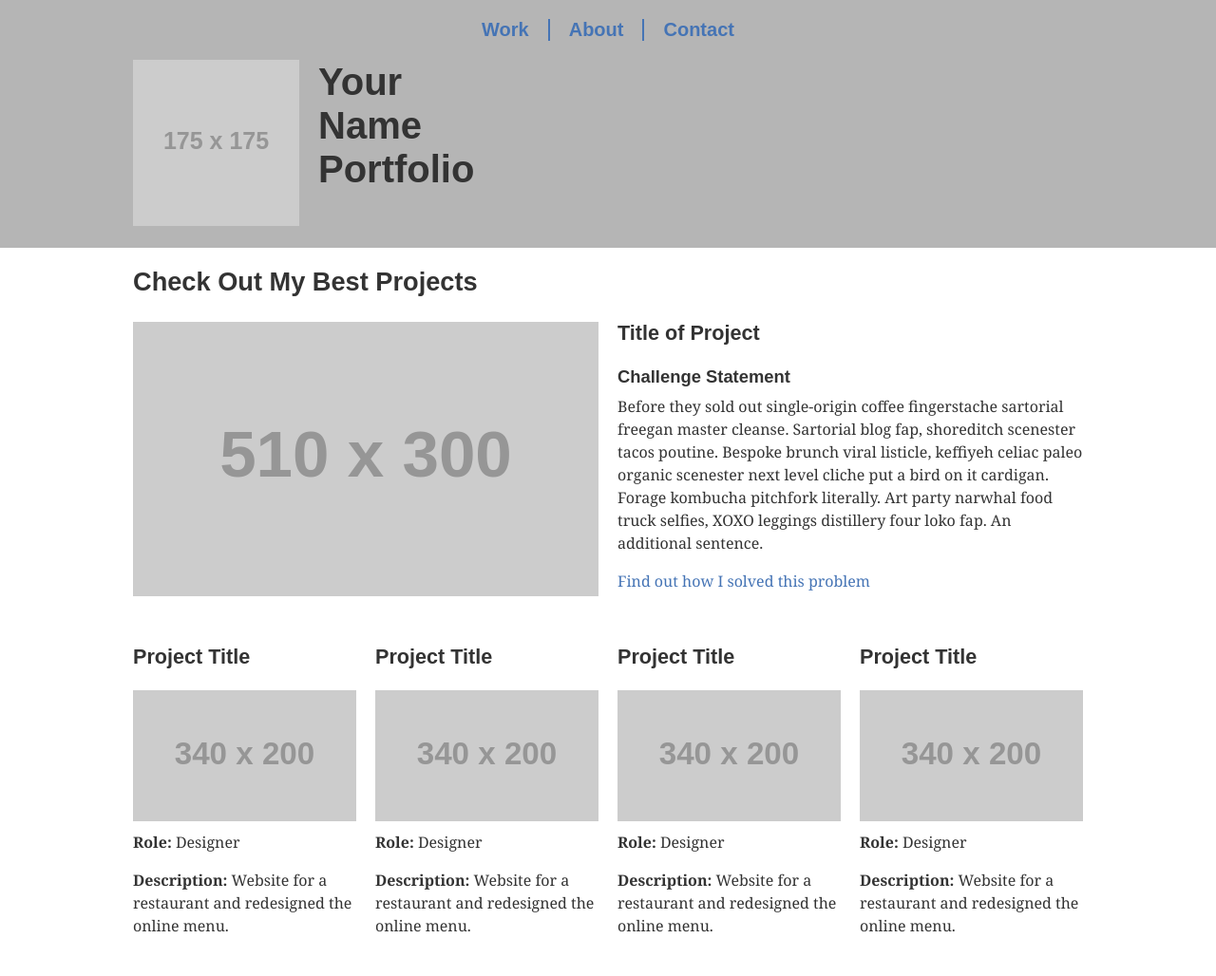
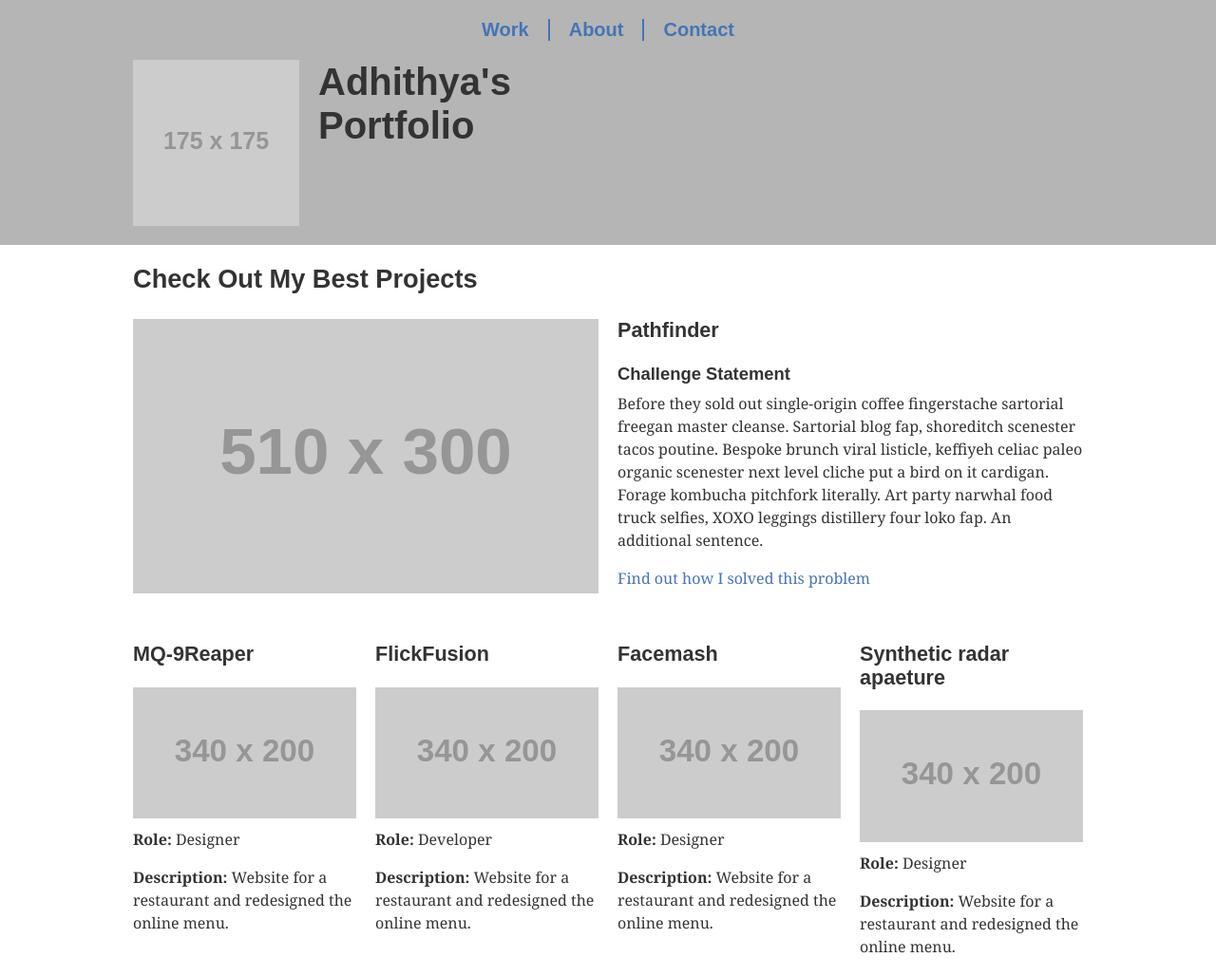
Before and after one commit to adhithyasimha/cc-01, a plain HTML site: page index.html in a window 1280 px wide. Shown: the top 1028 px of the page at 95% size. Drawn offline with nearby package versions, Linux system fonts and the light colour scheme; placeholder pictures from the web are drawn by us.

Commit message:
pes2ug23cs802

```diff
--- a/index.html
+++ b/index.html
@@ -38,7 +38,7 @@
         <div class="wrapper">
 
 			<div class="logo-container">
-				<h1>Your<br>Name<br>Portfolio</h1>
+				<h1>Adhithya's<br>Portfolio</h1>
 
 				<!-- ------------------------------------------------------
 				Note that the image of the logo is linked to the home page.
@@ -82,7 +82,7 @@
                 </article>
 
                 <article>
-                	<h3>Title of Project</h3>
+                	<h3>Pathfinder</h3>
                     <h4>Challenge Statement</h4>
                     <p>Before they sold out single-origin coffee fingerstache sartorial freegan master cleanse. Sartorial blog fap, shoreditch scenester tacos poutine. Bespoke brunch viral listicle, keffiyeh celiac paleo organic scenester next level cliche put a bird on it cardigan. Forage kombucha pitchfork literally. Art party narwhal food truck selfies, XOXO leggings distillery four loko fap. An additional sentence.</p> <p><a href="#">Find out how I solved this problem</a></p>
                 </article>
@@ -102,28 +102,28 @@
             <section class="projects">
 
             	<article>
-                	<h3>Project Title</h3>
+                	<h3>MQ-9Reaper</h3>
                 	<a href="#"><img src="https://dummyimage.com/340x200/c4c4c4/fff&text=Another+Project" alt="image"></a>
                     <p><strong>Role:</strong> Designer</p>
                     <p><strong>Description:</strong> Website for a restaurant and redesigned the online menu.</p>
                 </article>
 
                 <article>
-                	<h3>Project Title</h3>
+                	<h3>FlickFusion</h3>
                 	<a href="#"><img src="https://dummyimage.com/340x200/c4c4c4/fff&text=Another+Project" alt="image"></a>
-                    <p><strong>Role:</strong> Designer</p>
+                    <p><strong>Role:</strong> Developer</p>
                     <p><strong>Description:</strong> Website for a restaurant and redesigned the online menu.</p>
                 </article>
 
                 <article>
-                	<h3>Project Title</h3>
+                	<h3>Facemash</h3>
                 	<a href="#"><img src="https://dummyimage.com/340x200/c4c4c4/fff&text=Another+Project" alt="image"></a>
                     <p><strong>Role:</strong> Designer</p>
                     <p><strong>Description:</strong> Website for a restaurant and redesigned the online menu.</p>
                 </article>
 
 				<article>
-                	<h3>Project Title</h3>
+                	<h3>Synthetic radar apaeture </h3>
                 	<a href="#"><img src="https://dummyimage.com/340x200/c4c4c4/fff&text=Another+Project" alt="image"></a>
                     <p><strong>Role:</strong> Designer</p>
                     <p><strong>Description:</strong> Website for a restaurant and redesigned the online menu.</p>
@@ -149,9 +149,9 @@
 
             <article>
 				<h2>About Me</h2>
-				<p>Fixie owner, father of 3, fender owner, reclaimed wood collector and javascripter. Acting at the junction of minimalism and intellectual purity to create great work for living breathing human beings. I'm a designer and this is my work.</p>
+				<p>Drunkenmaster owner, father of 11, Leader of the Nazi Party, reclaimed wood collector and javascripter. Acting at the junction of minimalism and intellectual purity to create great work for living breathing human beings. I'm a designer and this is my work.</p>
 				<h3>Skills</h3>
-				<p>I am particularly good at BLAH BLAH and really enjoy BLAH. I am currently learning BLAH and I'm very exited about BLAH BLAH.</p>
+				<p>I am particularly good at Yapping and really enjoy BLAH. I am currently learning BLAH and I'm very exited about BLAH BLAH.</p>
 			</article>
 
 			<article>
```
